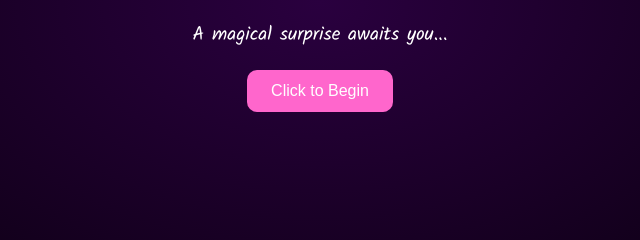
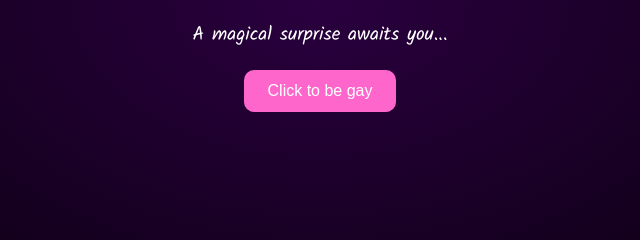
Before and after one commit to MustaphaDo/happyBirthdaysweetie, a plain HTML site: page index.html in a window 1280 px wide. Shown: the part 398-638 px from the top of the page, 320-960 px from the left. Drawn offline with Linux system fonts and the light colour scheme.

Commit message:
Update index.html

```diff
--- a/index.html
+++ b/index.html
@@ -12,7 +12,7 @@
   <div class="intro-content">
     <h1 class="intro-title">🌹 Happy Birthday nigger🌹</h1>
     <p class="intro-text">A magical surprise awaits you...</p>
-    <button onclick="startSurprise()">Click to Begin</button>
+    <button onclick="startSurprise()">Click to be gay</button>
   </div>
   <script>
     function startSurprise() {
```
